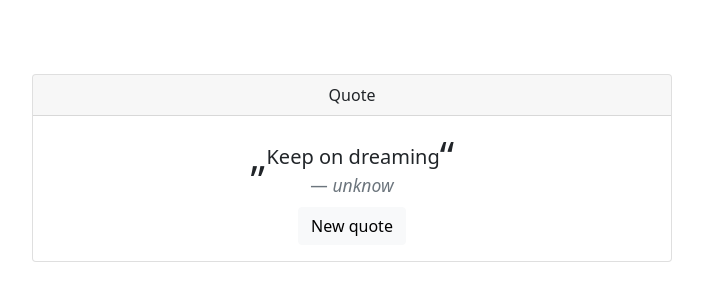
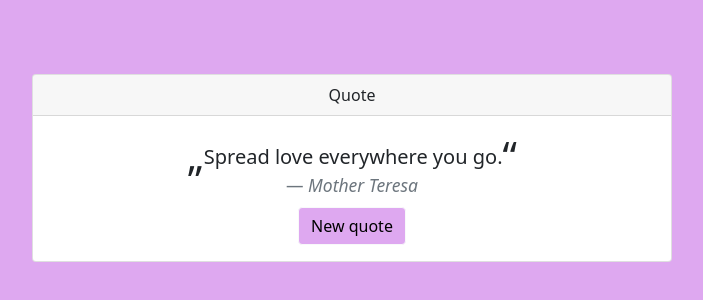
Before and after one commit to pkijowska/projects-studying-etc, a React (Create React App) app in the folder quote-app/: page / in a window 1280 px wide. Shown: the part 232-532 px from the top of the page, without its empty margins (288-991 px from the left). Built offline with nearby package versions, Linux system fonts and the light colour scheme; no server answers.

Commit message:
improve react app

```diff
--- a/quote-app/src/Quote.js
+++ b/quote-app/src/Quote.js
@@ -1,11 +1,11 @@
-import React, { useState, useCallback } from 'react';
+import React, { useState, useCallback, useEffect } from 'react';
 import Card from 'react-bootstrap/Card';
 import Button from 'react-bootstrap/Button';
 import 'bootstrap/dist/css/bootstrap.min.css';
 
 const Quote = () => {
-  const [quote, setText] = useState({text: 'Keep on dreaming', author: 'unknow'})
-  const [color, setColor] = useState('')
+  const [quote, setText] = useState({text: 'Spread love everywhere you go.', author: 'Mother Teresa'})
+  const [color, Color] = useState('')
 
   const changeColor = () => {
     const bodyElt = document.querySelector("body");
@@ -15,7 +15,14 @@ const Quote = () => {
     button.style.backgroundColor = bgcolor
   }
 
+  useEffect(() => {
+    changeColor()
+    sendRequest()
+  },[])
+
+//I dont need usecallback actually
   const sendRequest = useCallback(async () => {
+    try {
       const api = await fetch('https://type.fit/api/quotes');
       const jsn = await api.json();
       const length = jsn.length;
@@ -24,7 +31,10 @@ const Quote = () => {
       const author = jsn[randomQuote].author;
       changeColor()
       return setText({text: final, author: author})
-    }, [])
+    } catch {
+      console.log('error')
+    }
+  }, [])
 
   return (
     <div className="quote-wrapper d-flex justify-content-center align-items-center">
@@ -41,7 +51,7 @@ const Quote = () => {
                <cite title="Source Title">{quote.author}</cite>
             </footer>
           </blockquote>
-          <Button variant="light" id="btn" className="mt-2" onClick={sendRequest}>New quote</Button>
+          <Button variant="light" id="btn new-quote" className="mt-2" onClick={sendRequest}>New quote</Button>
         </Card.Body>
       </Card>
     </div>
```
